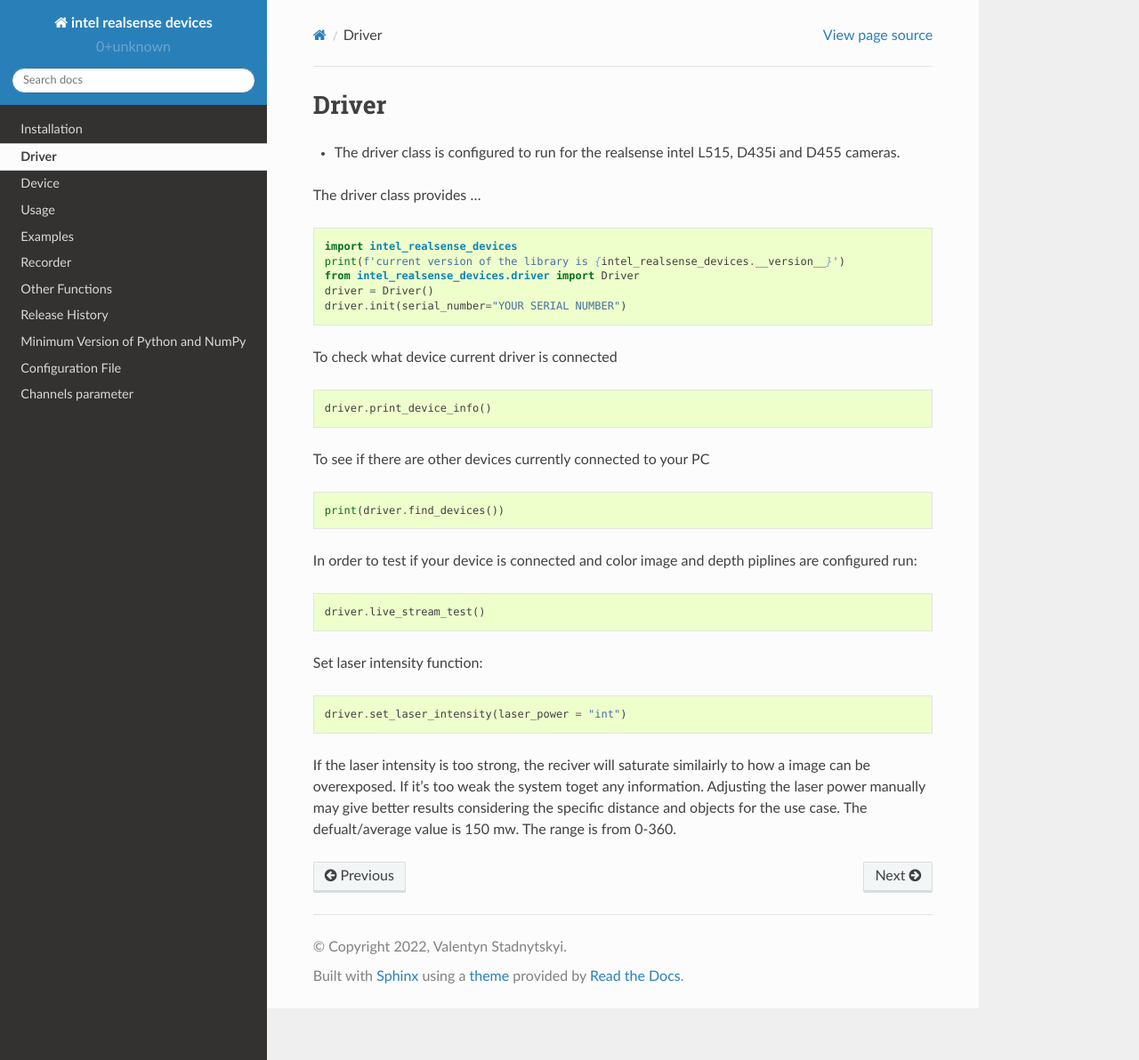
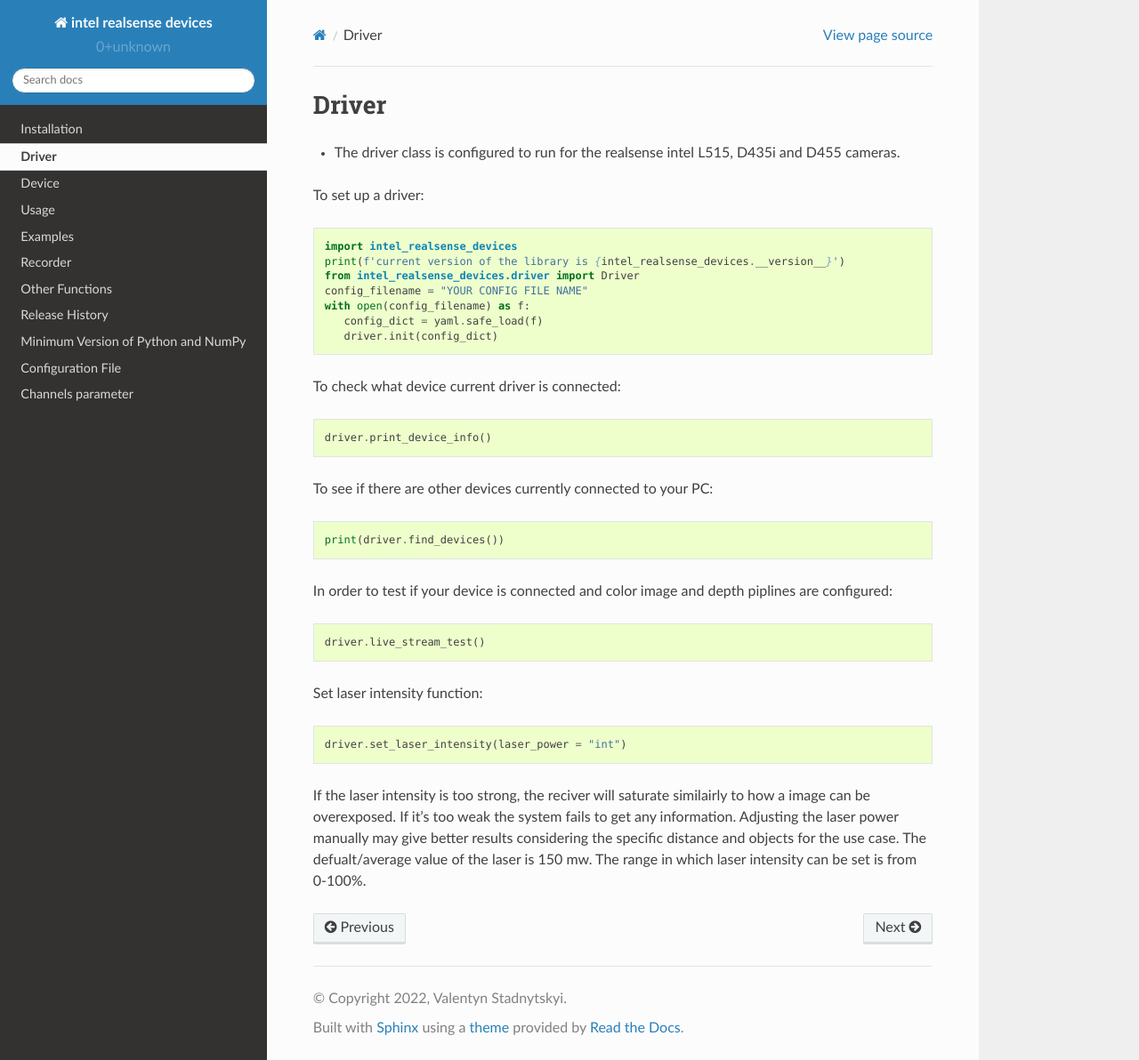
Before and after one commit to vstadnytskyi/intel-realsense-devices, a Sphinx documentation site: the page built from docs/source/driver.rst, in a window 1280 px wide and 1192 px high. Shown: the whole window at 89% size. Built offline with Sphinx 7.4.7 and the Read the Docs theme 2.0.0, drawn with Linux system fonts in a browser that asks for light colours.

Commit message:
Corrected laser intensity info and updated how to run the driver.

```diff
--- a/docs/source/driver.rst
+++ b/docs/source/driver.rst
@@ -4,30 +4,32 @@ Driver
 
 * The driver class is configured to run for the realsense intel L515, D435i and D455 cameras.
 
-The driver class provides ...
-
+To set up a driver:
 
 .. code-block:: python
 
    import intel_realsense_devices
    print(f'current version of the library is {intel_realsense_devices.__version__}')
    from intel_realsense_devices.driver import Driver
-   driver = Driver()
-   driver.init(serial_number="YOUR SERIAL NUMBER")
+   config_filename = "YOUR CONFIG FILE NAME"
+   with open(config_filename) as f:
+      config_dict = yaml.safe_load(f)
+      driver.init(config_dict)
 
-To check what device current driver is connected
+
+To check what device current driver is connected:
 
 .. code-block:: python
 
    driver.print_device_info()
 
-To see if there are other devices currently connected to your PC
+To see if there are other devices currently connected to your PC:
 
 .. code-block:: python
 
    print(driver.find_devices())
 
-In order to test if your device is connected and color image and depth piplines are configured run:
+In order to test if your device is connected and color image and depth piplines are configured:
 
 .. code-block:: python
 
@@ -41,7 +43,7 @@ Set laser intensity function:
 
 
 If the laser intensity is too strong, the reciver will saturate similairly to
-how a image can be overexposed. If it's too weak the system toget any information.
+how a image can be overexposed. If it's too weak the system fails to get any information.
 Adjusting the laser power manually may give better results considering
-the specific distance and objects for the use case. The defualt/average value is
-150 mw. The range is from 0-360.
+the specific distance and objects for the use case.
+The defualt/average value of the laser is 150 mw. The range in which laser intensity can be set is from 0-100%.
```
